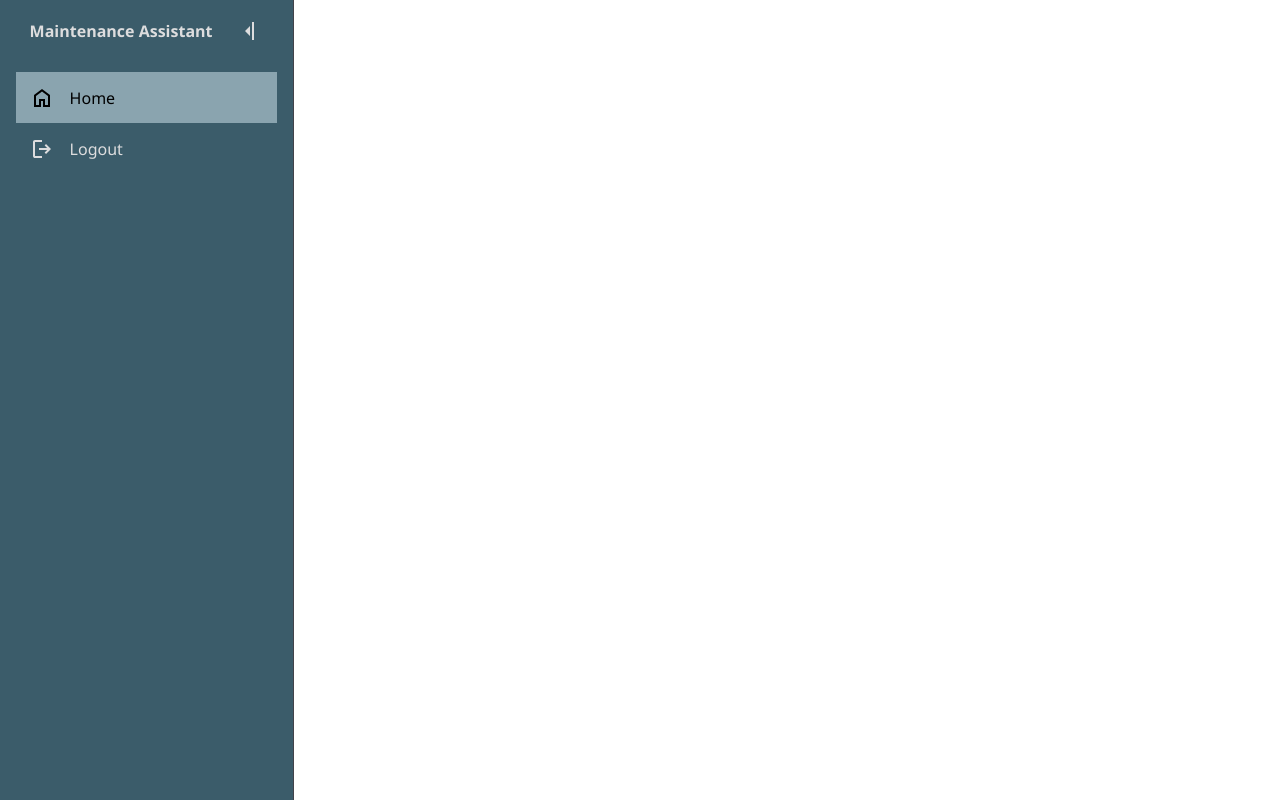
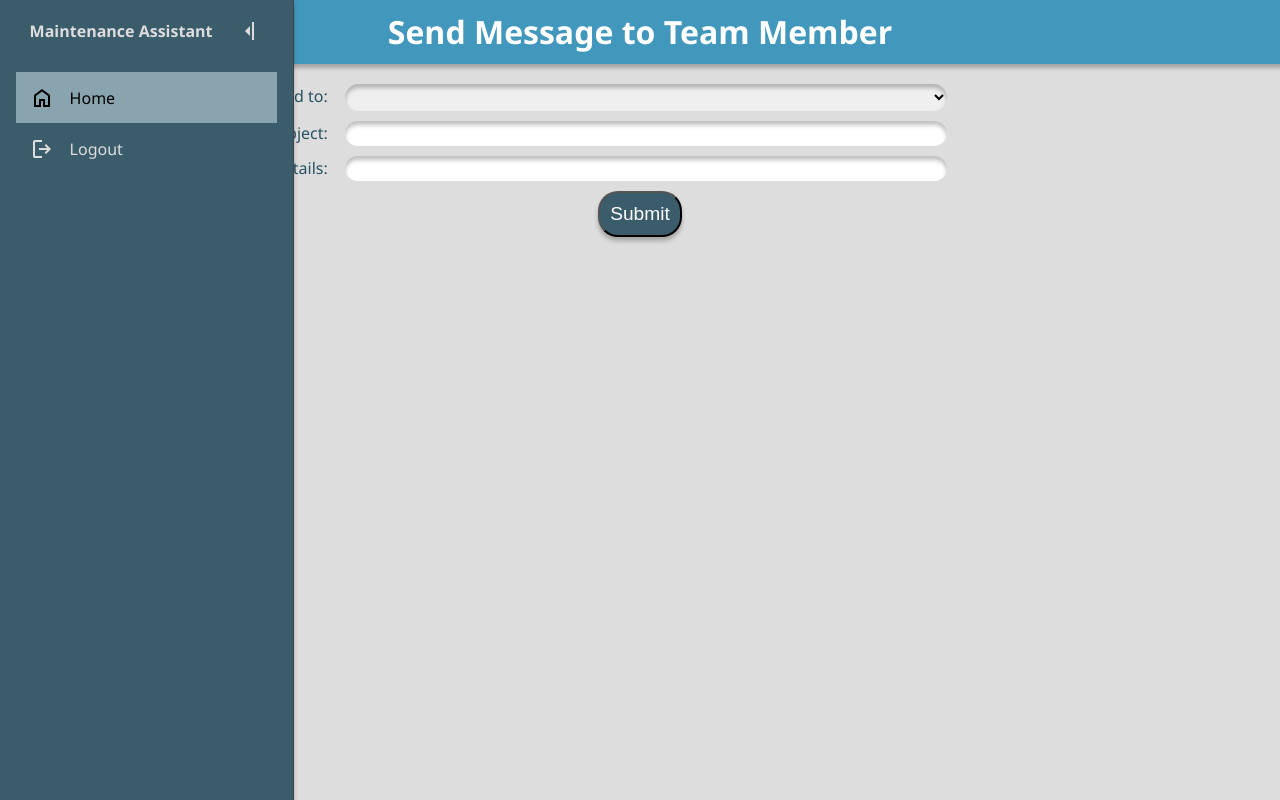
Before and after one commit to Str-Josh/MaintenanceAssistant, a Flask app: page /message-team-members/manager in a window 1280 px wide. Run offline with Flask 3, Linux system fonts and the light colour scheme; the visitor is signed in with stand-in values (Sample User, id 1); data comes from the database, SQL or seed files in the repository; lists and menus that the app fills with data are empty.

Commit message:
Styling Send message

```diff
--- /dev/null
+++ b/static/pages/PublicAccess/SendMessage.css
@@ -0,0 +1,13 @@
+.sendmessageForm{
+    width: 100%;
+    display: grid;
+    padding: 20px;
+    justify-items: center;
+}
+
+.idek{
+    display: grid;
+    grid-template-columns: 20% 60%;
+    width: 80%;
+    padding-bottom: 10px;
+}
--- a/templates/pages/PublicAccess/MessageTeamMembers.html
+++ b/templates/pages/PublicAccess/MessageTeamMembers.html
@@ -3,9 +3,17 @@
 
 <head>
     <title>Message - {{ member_role }}</title>
+    <link rel="stylesheet" href="/static/pages/PublicAccess/SendMessage.css">
+    <link rel="stylesheet" href="/static/pages/stylesheet.css">
 </head>
-
-<form action="/message-team-members/manager" method="post">
+<body class="wholepage">
+    <div class="truebody">
+        <div class="request subheader">
+            <h1 class="title">
+                Send Message to Team Member
+            </h1>
+        </div>
+    <form action="/message-team-members/manager" method="post" class="sendmessageForm">
         {{ form.hidden_tag() }}
 
         <div class="idek">
@@ -32,7 +40,9 @@
             {% endfor %}
         </div>
 
-    <button type="submit">Submit</button>
+        <button type="submit" class="submitbutton">Submit</button>
     </form>
+    </div>
+</body>
 
 {% endblock %}
```
Lines whose indentation alone changed are shown as unchanged.
